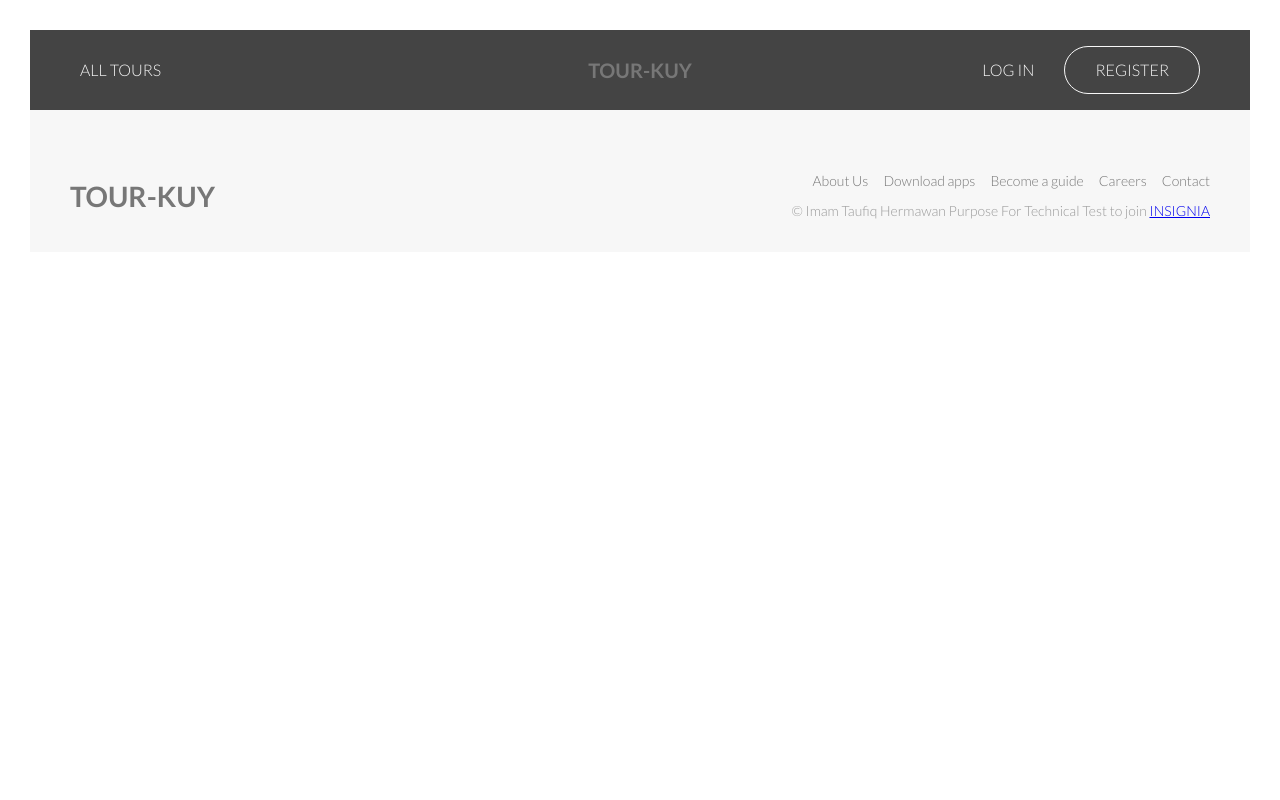
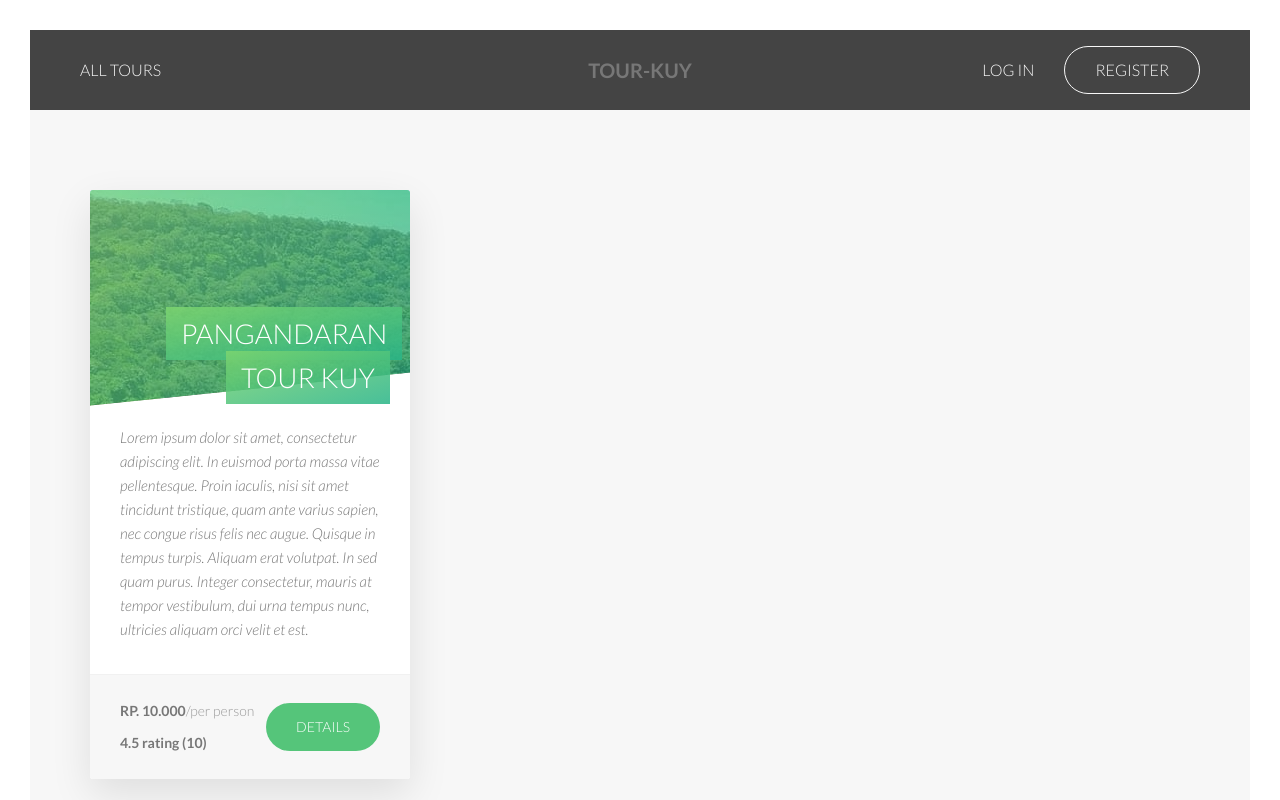
Before and after one commit to insignia-fullstack-test/tour-and-travel-FE, a React (Create React App) app: page /login in a window 1280 px wide. Shown: the top 800 px of the page. Built offline with nearby package versions, Linux system fonts and the light colour scheme.

Commit message:
add tour card component

```diff
--- a/src/App.js
+++ b/src/App.js
@@ -2,12 +2,14 @@ import { BrowserRouter } from 'react-router-dom';
 
 import Header from './Components/UI/Header';
 import Footer from './Components/UI/Footer';
+import Tour from './Components/Tour/Tour';
 
 function App() {
   return (
     <div className="App">
       <BrowserRouter>
         <Header />
+        <Tour />
         <Footer />
       </BrowserRouter>
     </div>
--- /dev/null
+++ b/src/Components/Tour/Card.js
@@ -0,0 +1,38 @@
+import tourImage from '../../assets/images/pangandaran.jpg';
+
+const TourCard = () => {
+  return (
+    <div className="card-container">
+      <div className="card">
+
+        <div className="card__header">
+          <div className="card__picture">
+            <div className="card__picture-overlay">&nbsp;</div>
+            <img className="card__picure-img" src={tourImage} alt="tour-img" />
+          </div>
+          <h3 className="heading-tertirary">
+            <span>Pangandaran Tour Kuy</span>
+          </h3>
+        </div>
+
+        <div className="card__details">
+          <p className="card__text">Lorem ipsum dolor sit amet, consectetur adipiscing elit. In euismod porta massa vitae pellentesque. Proin iaculis, nisi sit amet tincidunt tristique, quam ante varius sapien, nec congue risus felis nec augue. Quisque in tempus turpis. Aliquam erat volutpat. In sed quam purus. Integer consectetur, mauris at tempor vestibulum, dui urna tempus nunc, ultricies aliquam orci velit et est.</p>
+        </div>
+
+        <div className="card__footer">
+          <p>
+            <span className="card__footer-value">RP. 10.000</span>
+            <span className="card__footer-text">/per person</span>
+          </p>
+          <p className="card__ratings">
+            <span className="card__footer-value">4.5</span>
+            <span className="card__footer-value"> rating (10)</span>
+          </p>
+          <a className="btn btn--green btn--small" href="/tour/details">Details</a>
+        </div>
+      </div>
+    </div>
+  )
+};
+
+export default TourCard;
--- /dev/null
+++ b/src/Components/Tour/Tour.js
@@ -0,0 +1,11 @@
+import TourCard from "./Card";
+
+const Tour = () => {
+  return (
+    <div className="main">
+      <TourCard />
+    </div>
+  )
+};
+
+export default Tour;
```
Also changed, not shown: src/assets/images/pangandaran.jpg (added).
